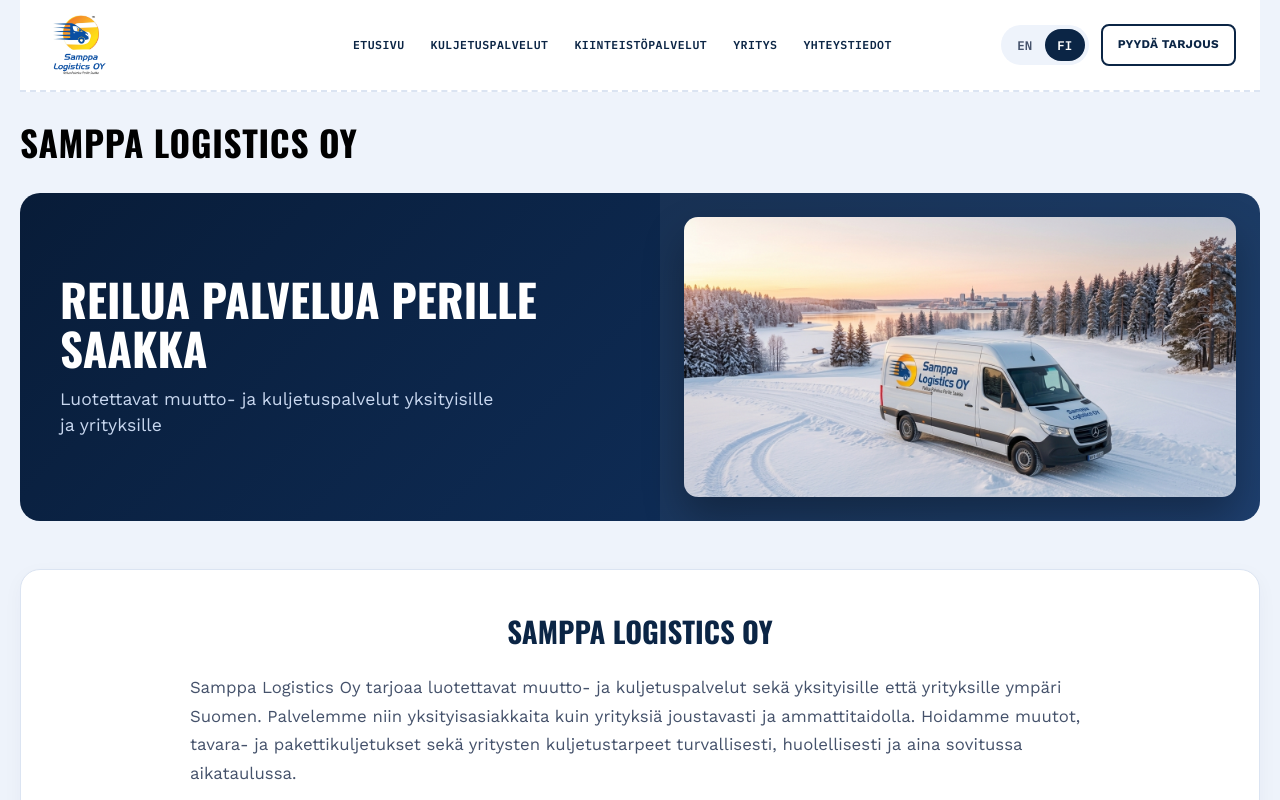
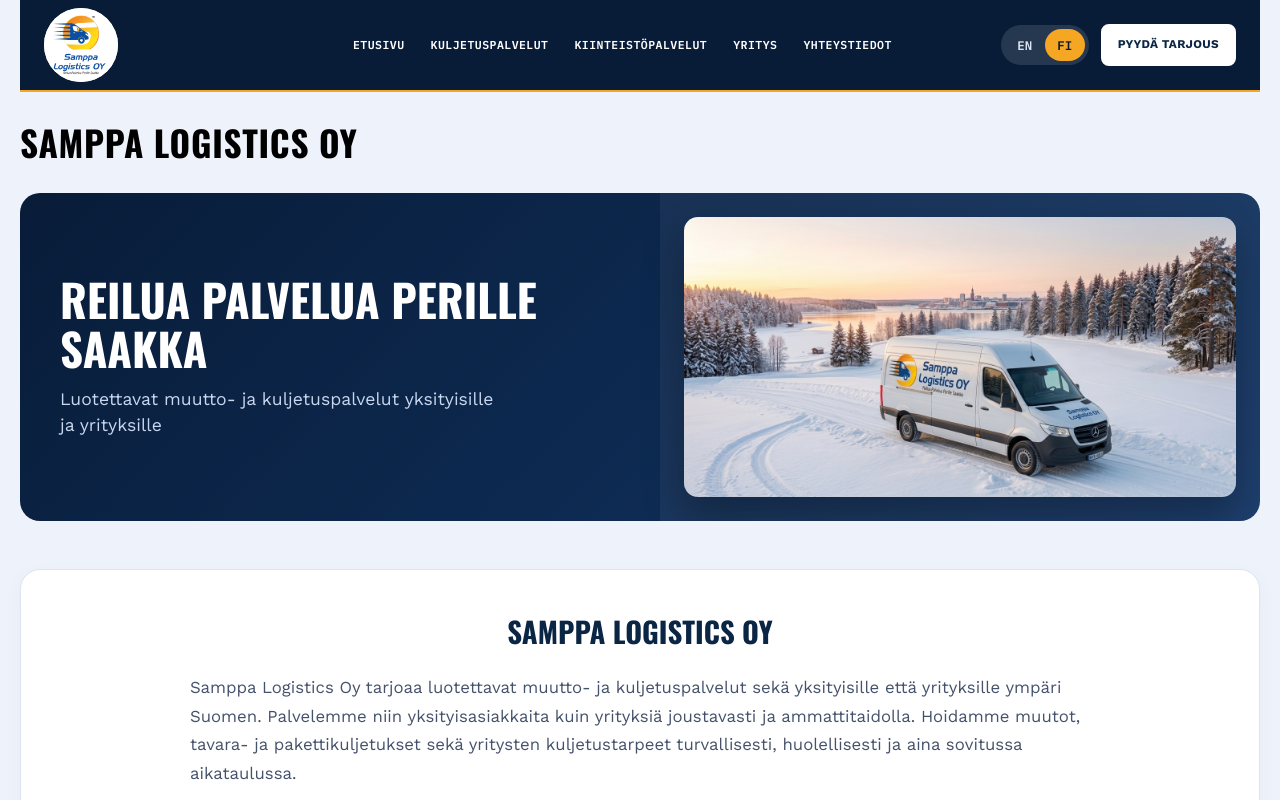
Before and after one commit to Buddhima65/samppa--logistics, a React (Vite) app in the folder client/: page /logistics in a window 1280 px wide. Shown: the top 800 px of the page. Built offline with nearby package versions, Linux system fonts and the light colour scheme.

Commit message:
change colours nav bar

```diff
--- a/client/src/App.css
+++ b/client/src/App.css
@@ -87,8 +87,8 @@
   align-items: center;
   gap: 24px;
   padding: 0 24px;
-  background: var(--paper);
-  border-bottom: 2px dashed var(--line);
+  background: var(--navy-900);
+  border-bottom: 2px solid var(--amber-500);
 }
 
 .brand {
@@ -134,7 +134,7 @@
 }
 
 .brand__name {
-  color: var(--navy-800);
+  color: var(--paper);
   font-size: 1.05rem;
 }
 
@@ -157,7 +157,7 @@
   font-family: var(--font-mono);
   font-size: 0.72rem;
   text-transform: uppercase;
-  color: var(--navy-800);
+  color: var(--paper);
   font-weight: 600;
   letter-spacing: 0.04em;
   padding: 8px 0;
@@ -177,7 +177,7 @@
 
 .nav a:hover,
 .nav a:focus-visible {
-  color: var(--navy-700);
+  color: var(--amber-400);
 }
 
 .nav a:hover::after,
@@ -195,7 +195,7 @@
 .language-switch {
   display: inline-flex;
   align-items: center;
-  background: var(--blue-mist);
+  background: rgba(255, 255, 255, 0.12);
   border-radius: 999px;
   padding: 4px;
 }
@@ -203,7 +203,7 @@
 .language-switch button {
   border: 0;
   background: transparent;
-  color: var(--slate);
+  color: #dbe4f2;
   border-radius: 999px;
   min-width: 40px;
   padding: 7px 9px;
@@ -215,12 +215,18 @@
 }
 
 .language-switch button:hover {
-  color: var(--ink);
+  color: var(--paper);
 }
 
 .language-switch button.is-active {
-  background: var(--navy-800);
-  color: var(--paper);
+  background: var(--amber-500);
+  color: var(--navy-900);
+}
+
+.language-switch button:focus-visible,
+.quote-btn:focus-visible {
+  outline: 3px solid var(--amber-400);
+  outline-offset: 3px;
 }
 
 .quote-btn {
@@ -228,7 +234,7 @@
   align-items: center;
   justify-content: center;
   text-decoration: none;
-  border: 2px solid var(--navy-800);
+  border: 2px solid var(--paper);
   color: var(--navy-800);
   background: var(--paper);
   font-weight: 700;
@@ -241,8 +247,9 @@
 }
 
 .quote-btn:hover {
-  background: var(--navy-800);
-  color: var(--paper);
+  background: var(--amber-500);
+  border-color: var(--amber-500);
+  color: var(--navy-900);
 }
 
 
```
